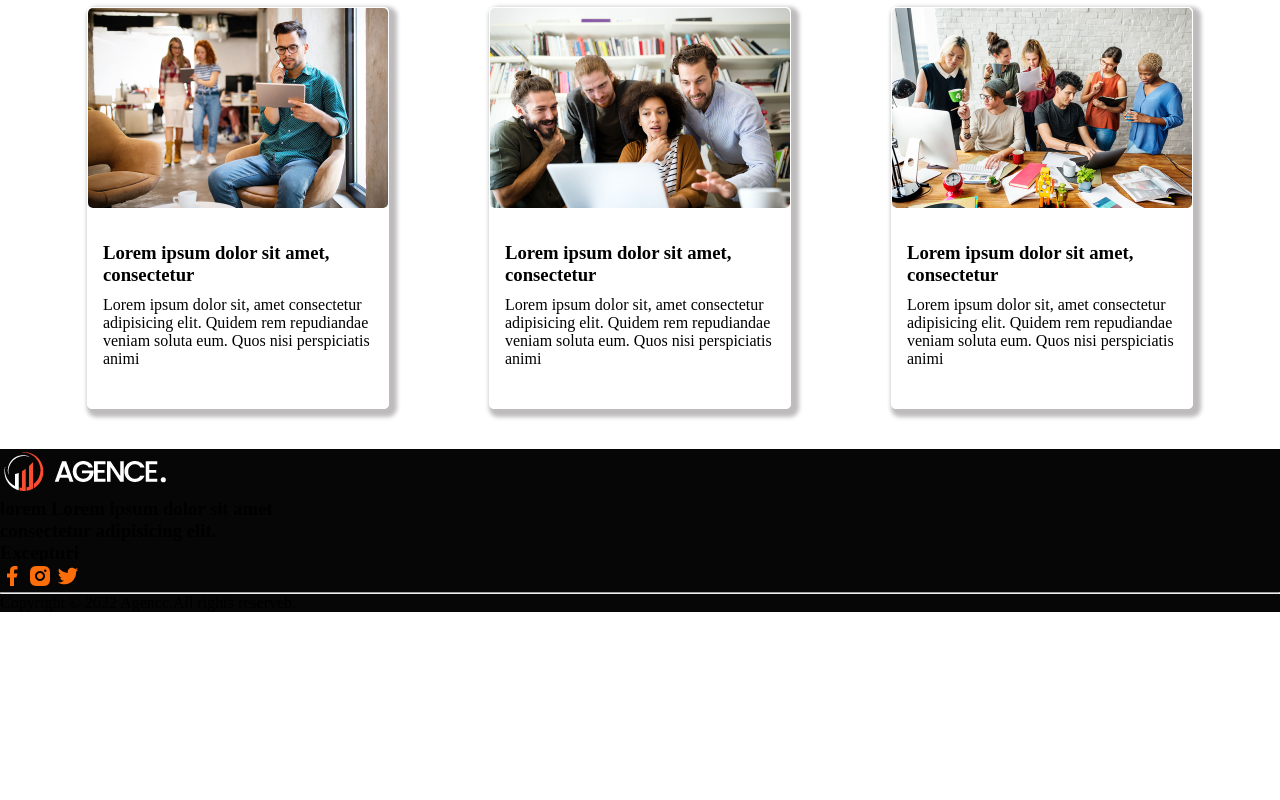
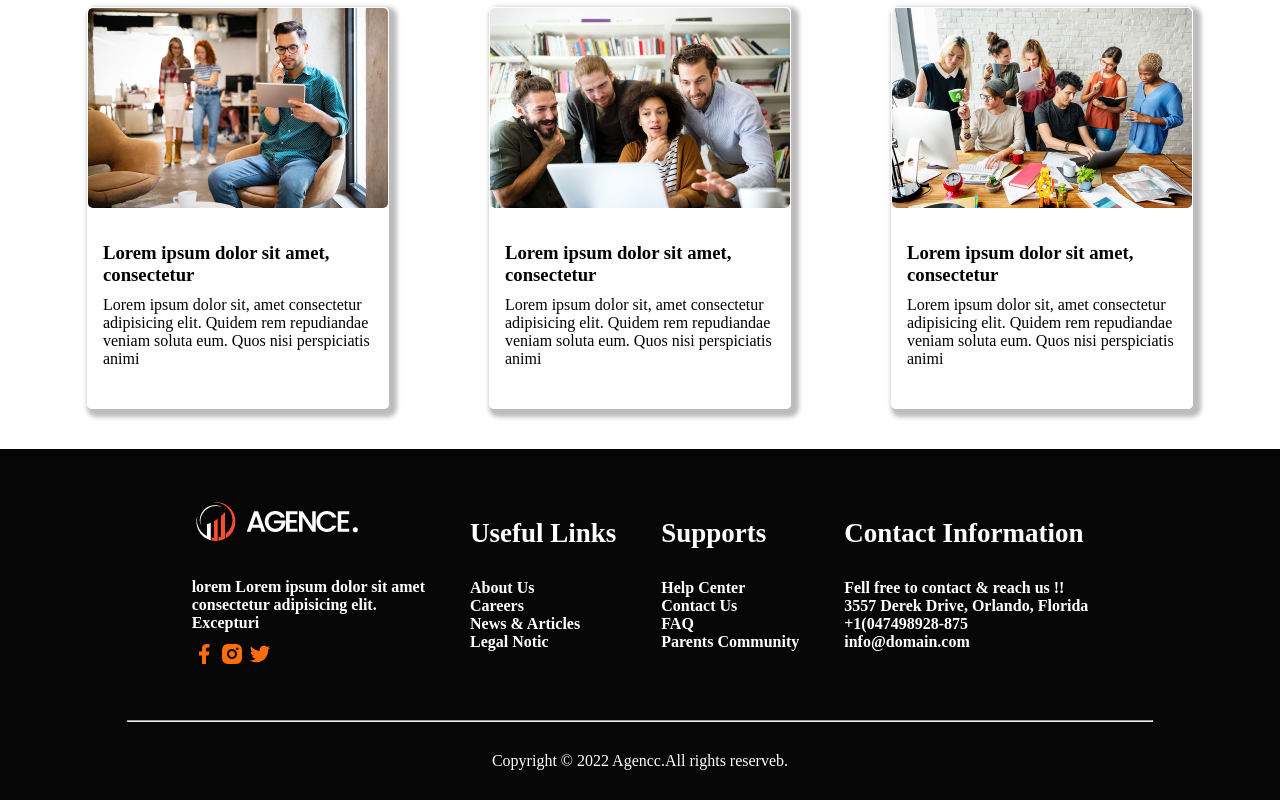
Before and after one commit to bashputi/Position-website, a plain HTML site: page index.html in a window 1280 px wide. Shown: the part 1706-2506 px from the top of the page. Before the commit the page ends 2318 px from the top, so only its background shows below. Drawn offline with Linux system fonts and the light colour scheme.

Commit message:
task completed

```diff
--- a/index.html
+++ b/index.html
@@ -109,7 +109,7 @@
             </div>
     <!--card design-->
             <div class="block-container">
-                <h1><span>Blog</span> & News From Us!</h1>
+                <h1 class="kano"><span>Blog</span> & News From Us!</h1>
                 <p>Lorem ipsum dolor sit amet consectetur adipisicing elit. Doloribus <br>
                      rem corrupti quidem quae ducimus molestias, ipsam, amet natus <br>
                       voluptatibus molestiae assumenda quia, provident quaerat <br> </p>
@@ -143,7 +143,7 @@
             <Div class="footer-one">
                 <div class="fot">
                     <img src="logo.png" alt="">
-                    <h3>
+                    <h3 class="class">
                         lorem Lorem ipsum dolor sit amet <br>
                          consectetur adipisicing elit. <br>
                           Excepturi
@@ -154,9 +154,30 @@
                         <img src="twitter.png" alt="">
                     </div>
                 </div>
+                <div class="fot pol">
+                    <h1>Useful Links</h1>
+                    <h3>About Us</h3>
+                    <h3>Careers</h3>
+                    <h3>News & Articles</h3>
+                    <h3>Legal Notic</h3>
+                </div>
+                <div class="fot pol">
+                    <h1>Supports</h1>
+                    <h3>Help Center</h3>
+                    <h3>Contact Us</h3>
+                    <h3>FAQ</h3>
+                    <h3>Parents Community</h3>
+                </div>
+                <div class="fot pol">
+                    <h1>Contact Information</h1>
+                    <h3>Fell free to contact & reach us !!</h3>
+                    <h3>3557 Derek Drive, Orlando, Florida</h3>
+                    <h3>+1(047498928-875</h3>
+                    <h3>info@domain.com</h3>
+                </div>
             </Div>
             <div class="footer-two">
-                <hr>
+                <hr class="footer-hr">
                 <p>Copyright &copy; 2022 Agencc.All rights reserveb.</p>
             </div>
         </div>
--- a/style.css
+++ b/style.css
@@ -202,6 +202,9 @@ span{
     margin-bottom: 10px;
     padding-left: 15px;
 }
+.kano{
+    color: black;
+}
 .card p{
     padding-left: 15px;
 }
@@ -215,3 +218,38 @@ span{
 .full{
     background-color: rgb(7, 6, 6);
 }
+.fot h3, h1{
+    color: white;
+
+}
+.footer-one{
+    display: flex;
+    justify-content: center;
+    align-items: center;
+    padding: 50px 0;
+}
+.pol{
+    padding-left: 45px;
+}
+.fot h1{
+   padding-bottom: 30px;
+   font-size: 27px;
+}
+.fot h3{
+    font-size: 16px;
+}
+.class{
+    padding-top: 30px;
+}
+.footer-two p{
+    color: white;
+    text-align: center;
+    padding: 30px;
+}
+.footer-hr{
+    width: 80%;
+    margin: 0 auto;
+}
+.footer-logo{
+    padding-top: 10px;
+}
```
